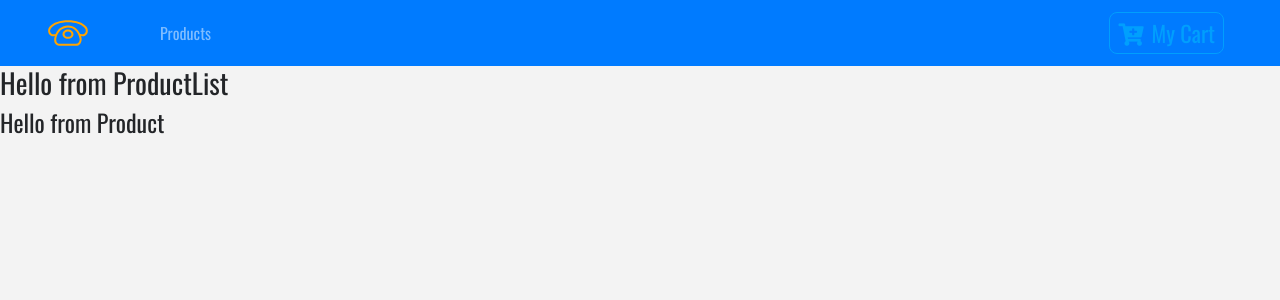
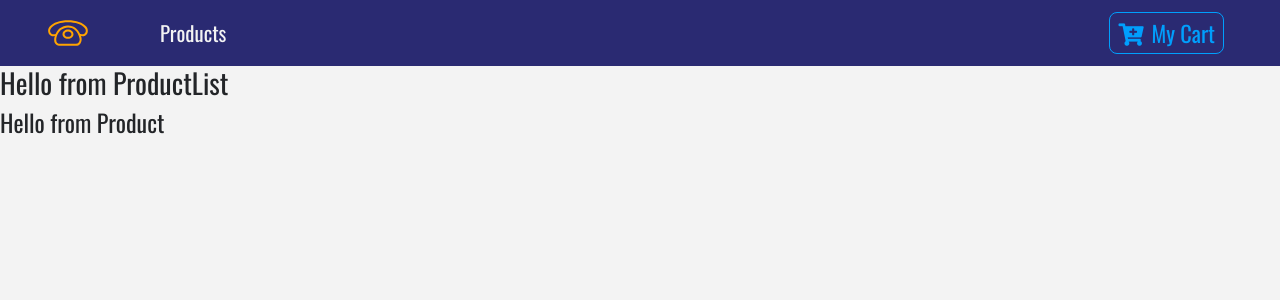
Before and after one commit to welf/react-demo-store, a React (Create React App) app: page / in a window 1280 px wide. Shown: the top 300 px of the page. Built offline with nearby package versions, Linux system fonts and the light colour scheme.

Commit message:
Add Navbar styling with styled component

```diff
--- a/src/components/Navbar.js
+++ b/src/components/Navbar.js
@@ -1,12 +1,13 @@
 import React from "react";
 import { Link } from "react-router-dom";
+import styled from "styled-components";
 
 import logo from "../logo.svg";
 import { ButtonContainer } from "./Button";
 
 const Navbar = () => {
   return (
-    <nav className="navbar navbar-expand-sm bg-primary navbar-dark px-sm-5">
+    <NavWrapper className="navbar navbar-expand-sm navbar-dark px-sm-5">
       {/* https://www.iconfinder.com/icons/1243689/call_phone_icon Creative Commons
       (Attribution 3.0 Unported); https://www.iconfinder.com/Makoto_msk */}
       <Link to="/">
@@ -15,7 +16,7 @@
       <ul className="navbar-nav align-items-center">
         <li className="nav-item ml-5">
           <Link to="/" className="nav-link">
-            Products
+            products
           </Link>
         </li>
       </ul>
@@ -27,8 +28,17 @@
           my cart
         </ButtonContainer>
       </Link>
-    </nav>
+    </NavWrapper>
   );
 };
 
+const NavWrapper = styled.nav`
+  background: var(--mainBlue);
+  .nav-link {
+    color: var(--mainWhite) !important;
+    font-size: 1.3rem;
+    text-transform: capitalize;
+  }
+`;
+
 export default Navbar;
```
